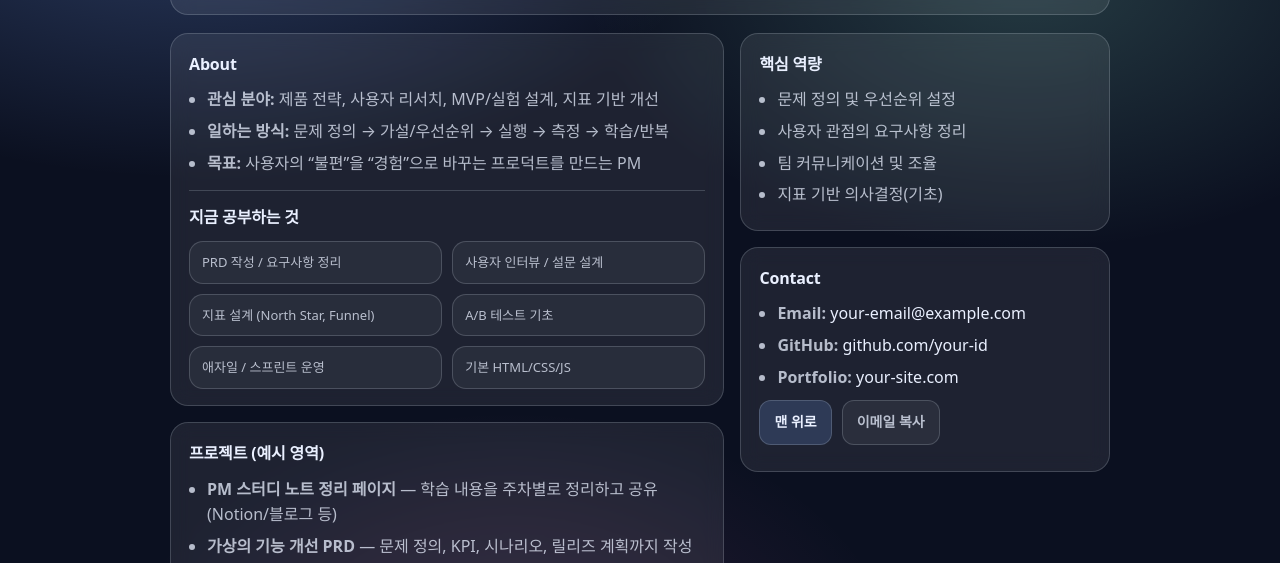
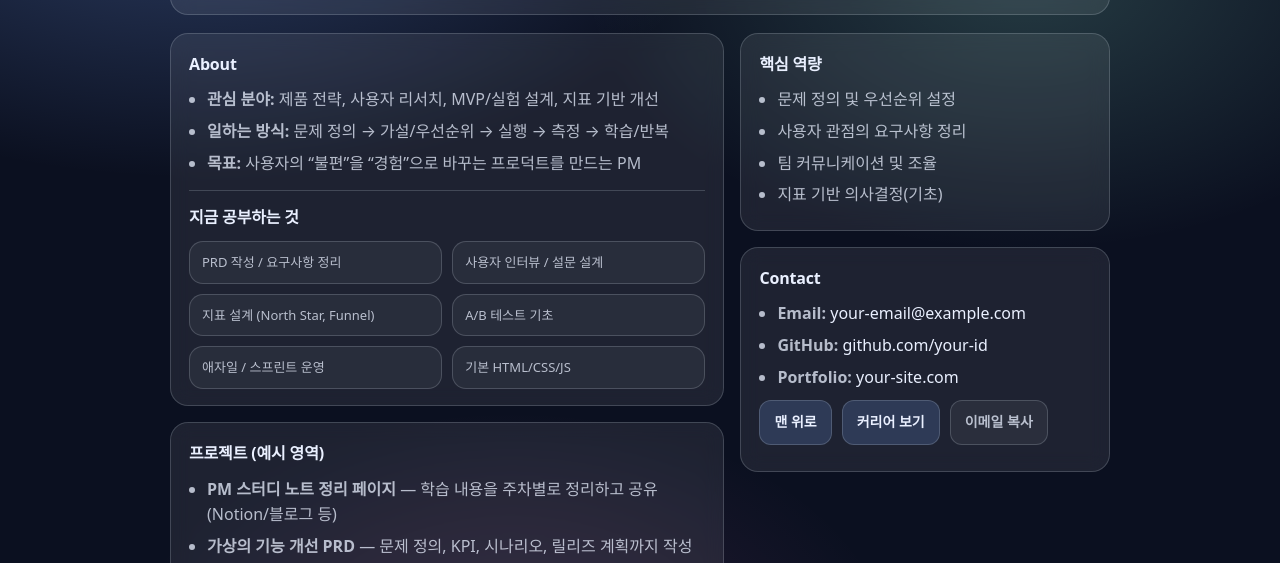
Before and after one commit to eunbel22/my_page, a plain HTML site: page index.html in a window 1280 px wide. Shown: the part 220-783 px from the top of the page. Drawn offline with Linux system fonts and the light colour scheme.

Commit message:
add carrer button

```diff
--- a/index.html
+++ b/index.html
@@ -288,6 +288,7 @@
 
           <div class="cta">
             <a class="btn" href="#top">맨 위로</a>
+            <a class="btn" href="carrer.html">커리어 보기</a>
             <a class="btn secondary" href="#" onclick="copyEmail(event)">이메일 복사</a>
           </div>
           <p class="subtitle" id="copyResult" aria-live="polite" style="margin-top:10px;"></p>
```
